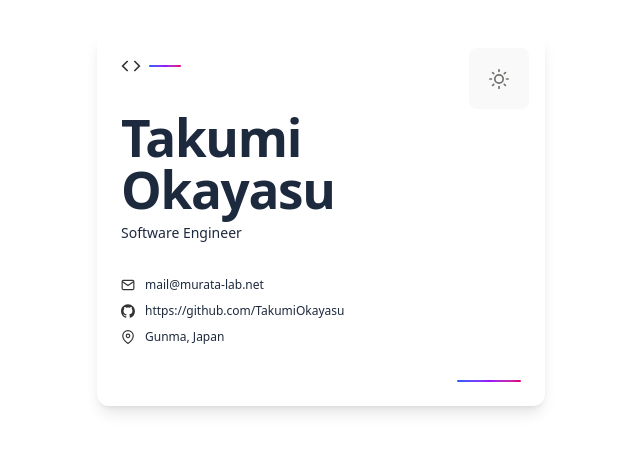
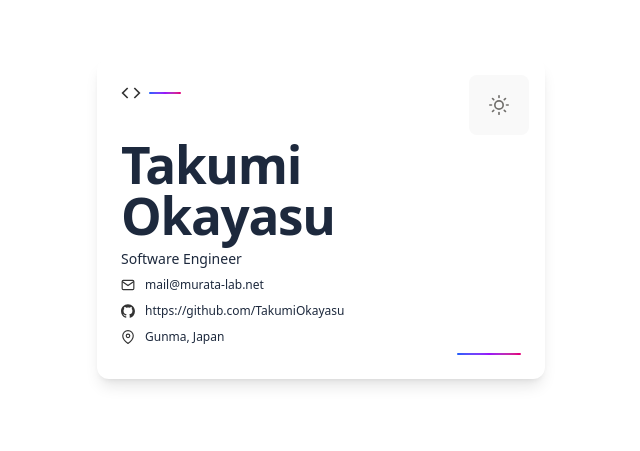
Before and after one commit to TakumiOkayasu/BusinessCard, a React (Vite) app: page /business_card in a window 1280 px wide. Shown: the part 181-632 px from the top of the page, without its empty margins (319-959 px from the left). Built offline with nearby package versions, Linux system fonts and the light colour scheme.

Commit message:
fix: aspectRatio

```diff
--- a/src/BusinessCard.tsx
+++ b/src/BusinessCard.tsx
@@ -14,7 +14,7 @@ const BusinessCard: React.FC<BusinessCardProps> = ({ data }) => {
   return (
     <div
       className="business-card relative w-full bg-white rounded-xl shadow-lg hover:shadow-2xl transform hover:-translate-y-0.5 transition-all duration-300 p-6 flex flex-col justify-between dark:bg-slate-800 dark:shadow-2xl overflow-hidden"
-      style={{ aspectRatio: '1.2 / 1' }}
+      style={{ aspectRatio: '1.4 / 1' }}
     >
       <ThemeToggle />
       <HeaderSection name={data.name} position={data.position} />
```
